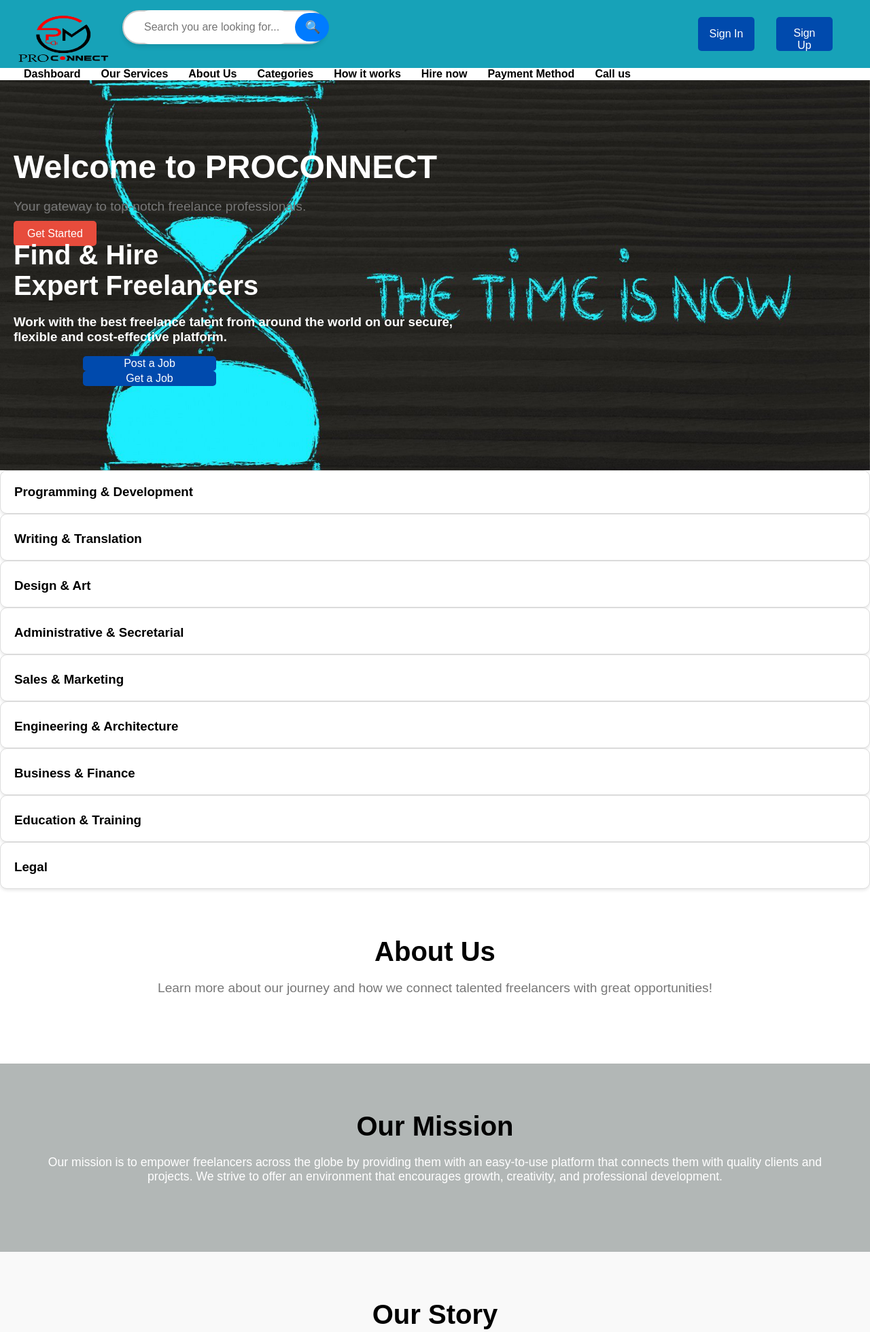
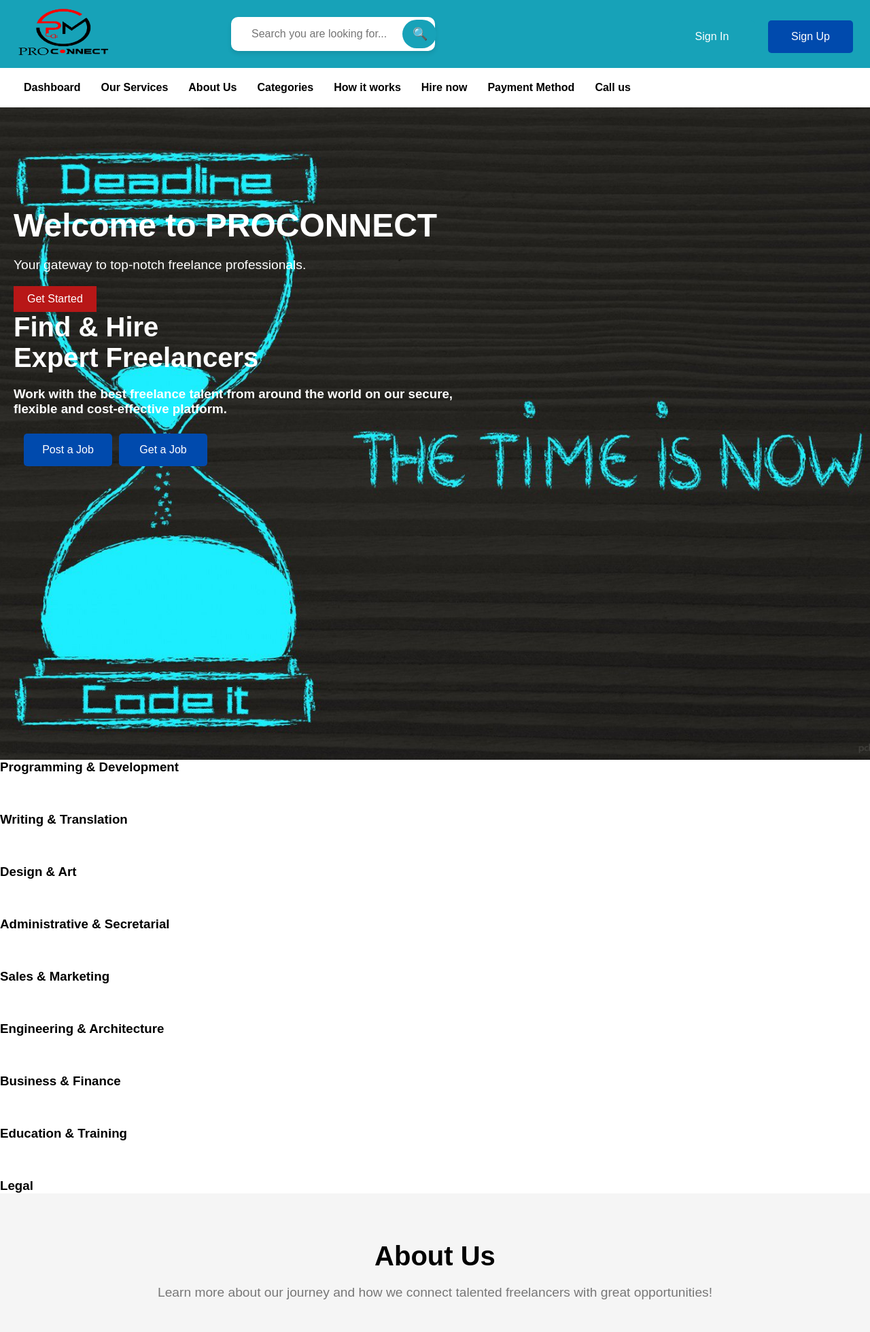
Before and after one commit to Anjanishaw27/proconnect, a Spring Boot app: page /client/home in a window 1280 px wide. Shown: the top 1960 px of the page at 68% size. Run offline with Spring Boot 4, Linux system fonts and the light colour scheme.

Commit message:
stylechange

```diff
--- a/src/main/resources/static/style/client.home.css
+++ b/src/main/resources/static/style/client.home.css
@@ -3,24 +3,26 @@
     padding: 0;
     box-sizing: border-box;
 }
+
 .logo {
     display: block;
     margin: 10px;
     position: relative;
     width: 150px; /* Adjust size */
     height: 75px;
+    margin-top: 5px;
 }
 .search-container {
     display: flex;
     align-items: center;
-    border: 2px solid #ccc;
-    border-radius: 50px;
+    border: none;
+    border-radius: 10px;
     padding: 5px 15px;
     background-color: #fff;
     box-shadow: 0px 4px 6px rgba(0, 0, 0, 0.1);
     width: 300px;
-    margin-right: 40%;
-    margin-top: 15px;
+    margin-right: 50%;
+    margin-top: 25px;
     height: 50px;
 }
 .search-input {
@@ -36,7 +38,7 @@
 .search-btn {
     display: flex;
     align-items: center;
-    background-color: #007BFF;
+    background-color: #17A2B8;
     color: white;
     padding: 10px 15px;
     border-radius: 30px;
@@ -57,18 +59,33 @@
 }
 
 .sign{
-    margin-right: 30px ;
+
+    top: 20px; /* Adjust as needed */
+    right: 10px; /* Adjust as needed */
     display: flex;
-    justify-content: end;
-    justify-content: space-around;
-    padding: 25px;
-    width: -60px;
-    gap: 2rem;
+    position: absolute;
+    width: 300px;
+    padding: 10px 15px;
+    gap:20px;
+    color: white;
+}
+.sign-in{
+    background-color: #17A2B8;
+
+}
+.sign-in i{
+    padding: 10px;
+}
+.call{
+    background-color: #17A2B8;
+}
+.call i{
+    padding: 10px;
 }
 
 body {
     font-family: Arial, sans-serif;
-    background-color: white;
+    /*background-color: #17A2B8; */
 }
 
 header {
@@ -86,7 +103,8 @@
     display: flex;
     justify-content: space-between;
     align-items: center;
-    padding: 0 20px;
+    padding: 20px 20px;
+
 }
 
 .logo a {
@@ -114,18 +132,16 @@
     color: white;
     border-radius: 10px;
     cursor: pointer;
-    width: 200px;
+    width: 500px;
     font-size: 16px;
-    height: 70px;
+    display: flex;
+    position: absolute;
+    width: 300px;
+    padding: 10px 15px;
+    gap:10px;
+    color: white;
 }
-.btn, #get-job{
-    top:20px;
-    margin-left: 100px;
-    padding: 2px;
-    display: inline-block;
-    gap: 50px;
-    align-items: right;
-}
+
 .c-feature {
     display: flex;
     flex-direction: column;
@@ -133,37 +149,48 @@
     text-align: center;
 }
 
-
-
-
 #hero {
-    background: #17A2B8;
+    background-color: #17A2B8;
     color: WHITE;
     text-align: left;
     padding: 100px 20px;
     background-image: url('/images/bg4.jpg');
+    height: 120vh;
     background-size: cover;
     background-position: center;
+    /*position: absolute;
+    height: 100%;
+    width: 100%;
+    inset: 0;
+    z-index: -1;
+    object-fit: contain;*/
 }
 
 .hero-content h1 {
+    margin-top: 46px;
     font-size: 3em;
+    color: white;
 }
 
 .hero-content p {
     font-size: 1.2em;
     margin: 20px 0;
+    color: white;
 }
 
 .cta-btn {
-    background-color: #e74c3c;
-    padding: 10px 20px;
+    background-color: #b81717;
     color: white;
     text-decoration: none;
-    border-radius: 5px;
+    padding: 10px 20px;
+    border: none;
+    cursor: pointer;
+    display: inline-flex;
+    display: inline-block;
+    gap: 10px;
 }
 
-.categories{
+/*.categories{
     display: grid;
     grid-template-columns: repeat(3,1fr);
     gap: 20px;
@@ -194,7 +293,9 @@
 #about, #services, #contact {
     padding: 50px 20px;
     text-align: center;
+    background-color: whitesmoke;
 }
+
 .icon-container {
     display: flex;
     overflow: hidden; /* Hide overflow to create the sliding effect */
@@ -331,7 +435,7 @@
 
 /* Mission Section */
 .mission {
-    background-color: #b2b7b6;
+    background-color: #17A2B8;
     padding: 50px 0;
 }
 
@@ -487,9 +591,54 @@
     background-color: #0056b3;
 }
 
+.makehappen{
+    margin-top: 50px;
+}
+
+.makehappen h2{
+    margin-top: 30px;
+}
+
+.benefit p{
+    margin-top: 50px;
+    color: white;
+}
+
+.benefits {
+    display: flex;
+    justify-content: center;
+    gap: 40px;
+    text-align: center;
+}
+
+.benefit {
+    display: flex;
+    flex-direction: column;
+    align-items: center;
+    max-width: 200px;
+
+}
+.icon {
+    font-size: 40px;
+    margin-bottom: 10px;
+    margin-top: 40px;
+
+}
+
+.cta-button {
+    margin-top: 15px;
+    padding: 10px;
+    background-color: white;
+    color: #222;
+    border: none;
+    border-radius: 30px;
+    cursor: pointer;
+    width: 20%;
+    font-size: 16px;
+}
 
 .apply-container {
-    background-color: #17A2B8;
+    background-color: #f5fafb;
     padding: 30px;
     margin: 50px auto;
     width: 50%;
```
Also changed, not shown: other parts of src/main/resources/static/style/client.home.css (+154 -25 lines). Lines whose indentation alone changed are shown as unchanged.
